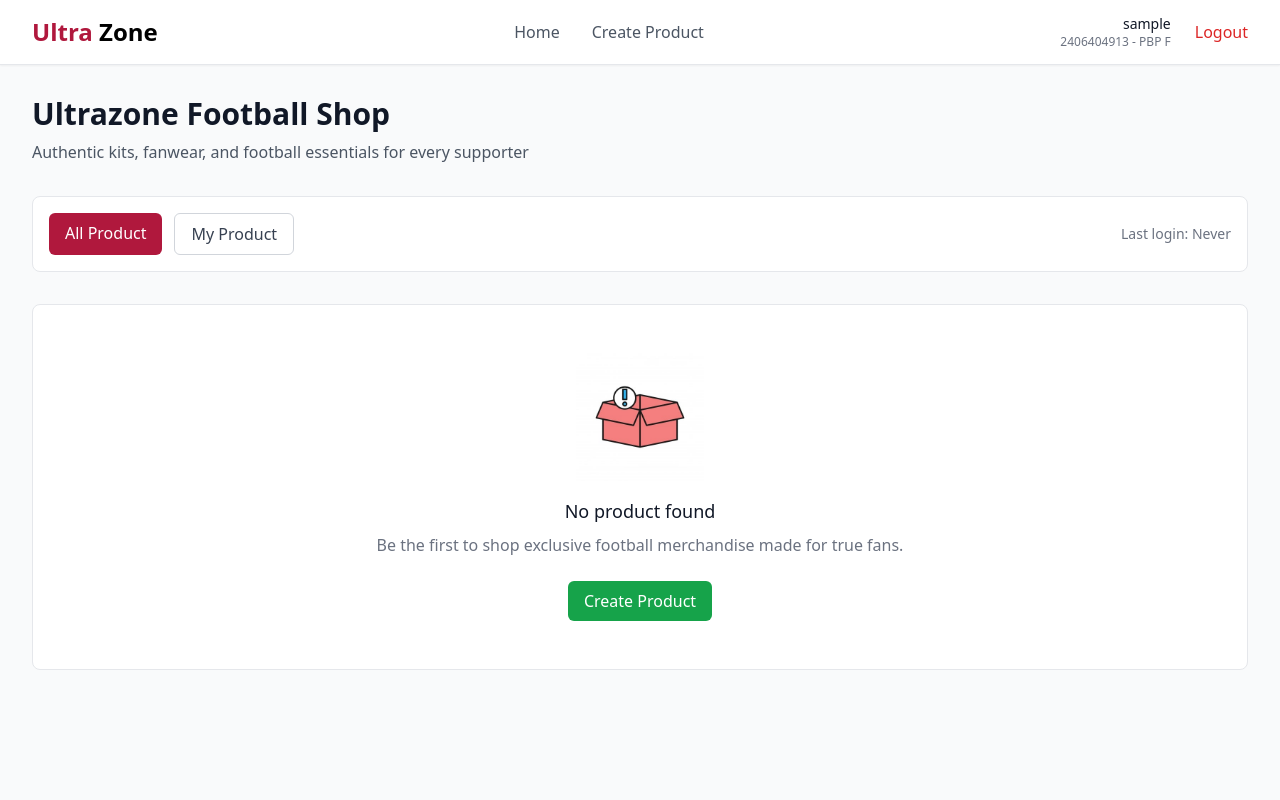
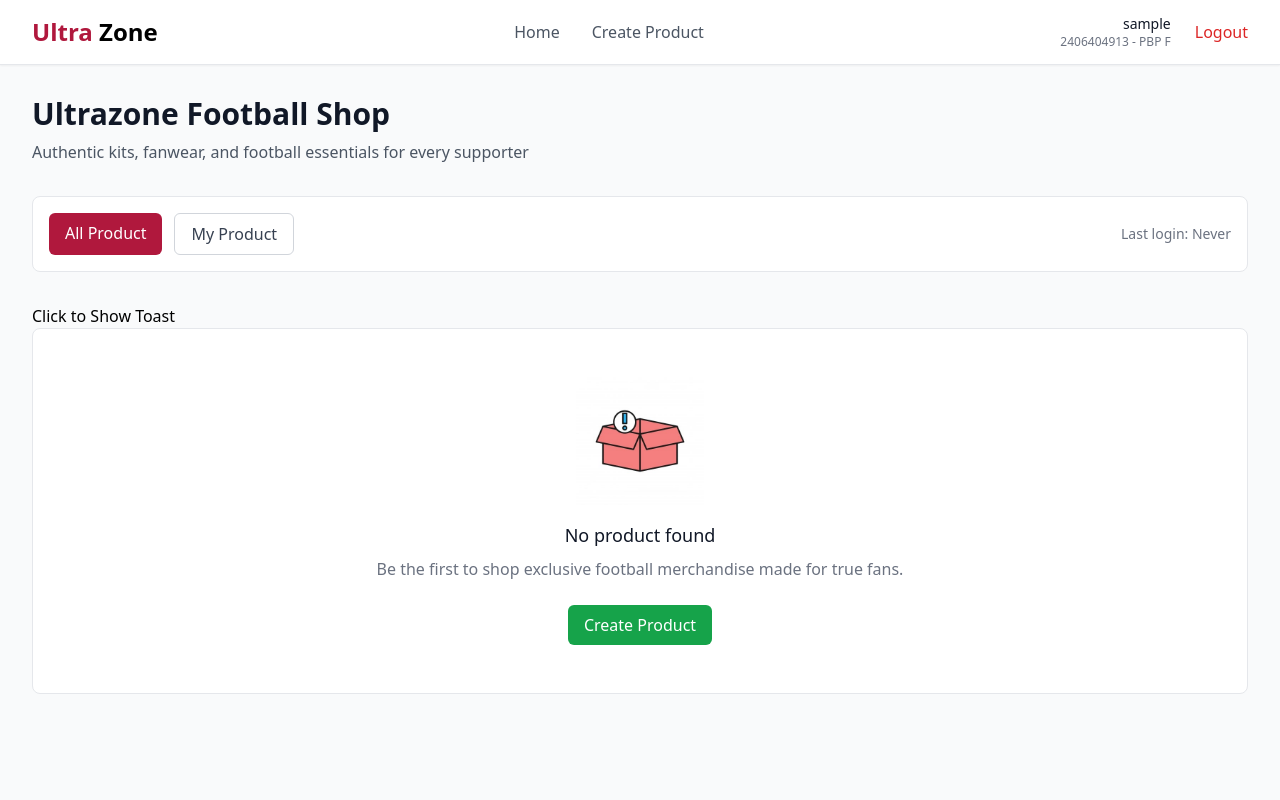
Before and after one commit to nayraarr/ultrazone, a Django app: page / in a window 1280 px wide. Run offline with Django 5.2, Linux system fonts and the light colour scheme; the visitor is signed in with stand-in values (Sample User, id 1); data that the repository does not hold is empty; some libraries are stand-ins or nearby versions.

Commit message:
Menambahkan toast dan Menjawab Readme Tugas 6

```diff
--- a/main/templates/main.html
+++ b/main/templates/main.html
@@ -33,7 +33,11 @@
       {% endif %}
     </div>
 
-
+    <button
+      onclick="showToast('Sample Title', 'This is a sample message for the toast notification.')"
+    >
+      Click to Show Toast
+    </button>
 
     <!-- Product Grid -->
     {% if not product_list %}
--- a/main/templates/show_product.html
+++ b/main/templates/show_product.html
@@ -22,7 +22,7 @@
             <!-- Header -->
             <div class="p-6 sm:p-8">
                 <div class="flex flex-wrap items-center gap-2 mb-4">
-                    <span class="inline-flex items-center px-3 py-1 rounded-md text-xs font-medium bg-green-600 text-white">
+                    <span class="inline-flex items-center px-3 py-1 rounded-md text-xs font-medium text-white" style="background-color: #B0183D;">
                         {{ product.get_category_display }}
                     </span>
                     {% if product.is_featured %}
--- /dev/null
+++ b/static/js/toast.js
@@ -0,0 +1,37 @@
+function showToast(title, message, type = 'normal', duration = 3000) {
+    const toastComponent = document.getElementById('toast-component');
+    const toastTitle = document.getElementById('toast-title');
+    const toastMessage = document.getElementById('toast-message');
+
+    if (!toastComponent) return;
+
+    // Remove all type classes first
+    toastComponent.classList.remove(
+        'bg-red-50', 'border-red-500', 'text-red-600',
+        'bg-green-50', 'border-green-500', 'text-green-600',
+        'bg-white', 'border-gray-300', 'text-gray-800'
+    );
+
+    // Set type styles and icon
+    if (type === 'success') {
+        toastComponent.classList.add('bg-green-50', 'border-green-500', 'text-green-600');
+        toastComponent.style.border = '1px solid #22c55e';
+    } else if (type === 'error') {
+        toastComponent.classList.add('bg-red-50', 'border-red-500', 'text-red-600');
+        toastComponent.style.border = '1px solid #ef4444';
+    } else {
+        toastComponent.classList.add('bg-white', 'border-gray-300', 'text-gray-800');
+        toastComponent.style.border = '1px solid #d1d5db';
+    }
+
+    toastTitle.textContent = title;
+    toastMessage.textContent = message;
+
+    toastComponent.classList.remove('opacity-0', 'translate-y-64');
+    toastComponent.classList.add('opacity-100', 'translate-y-0');
+
+    setTimeout(() => {
+        toastComponent.classList.remove('opacity-100', 'translate-y-0');
+        toastComponent.classList.add('opacity-0', 'translate-y-64');
+    }, duration);
+}
--- a/templates/base.html
+++ b/templates/base.html
@@ -11,5 +11,6 @@
 
 <body>
     {% block content %} {% endblock content %}
+    {% include 'toast.html' %}
 </body>
 </html>
--- /dev/null
+++ b/templates/toast.html
@@ -0,0 +1,16 @@
+{% load static %}
+<div
+    class="fixed bottom-8 right-8 p-4 px-8 rounded-xl shadow-xl z-50 opacity-0 transition-all duration-300 translate-y-64 flex items-center gap-4"
+    id="toast-component"
+>
+    <span id="toast-icon" class="text-2xl"></span>
+    <div>
+        <h3 class="font-bold" id="toast-title">
+            This is a Sample Title
+        </h3>
+        <p class="text-gray-700 text-sm line-clamp-3" id="toast-message">
+            This is a Sample Message
+        </p>
+    </div>
+</div>
+<script src="{% static 'js/toast.js' %}"></script>
```
Also changed, not shown: README.md, static/css/global.css (line endings or trailing spaces).
